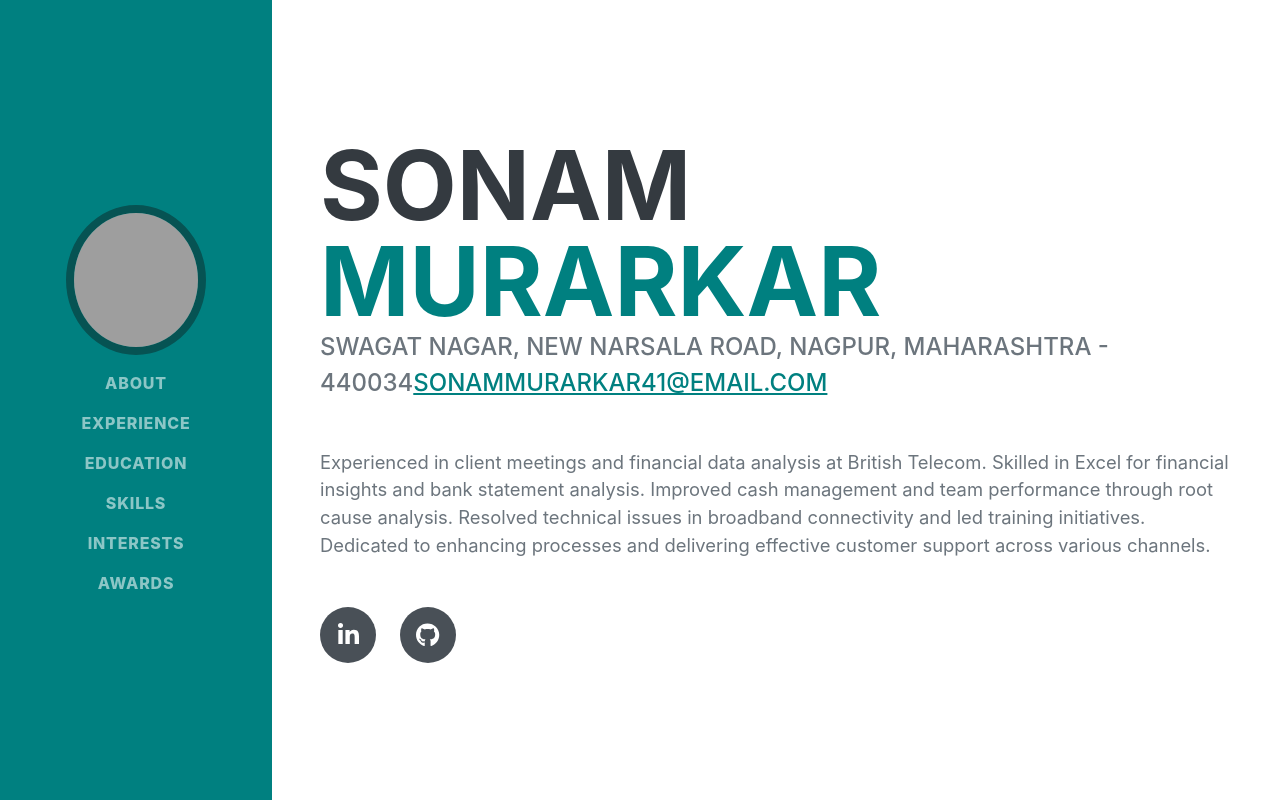
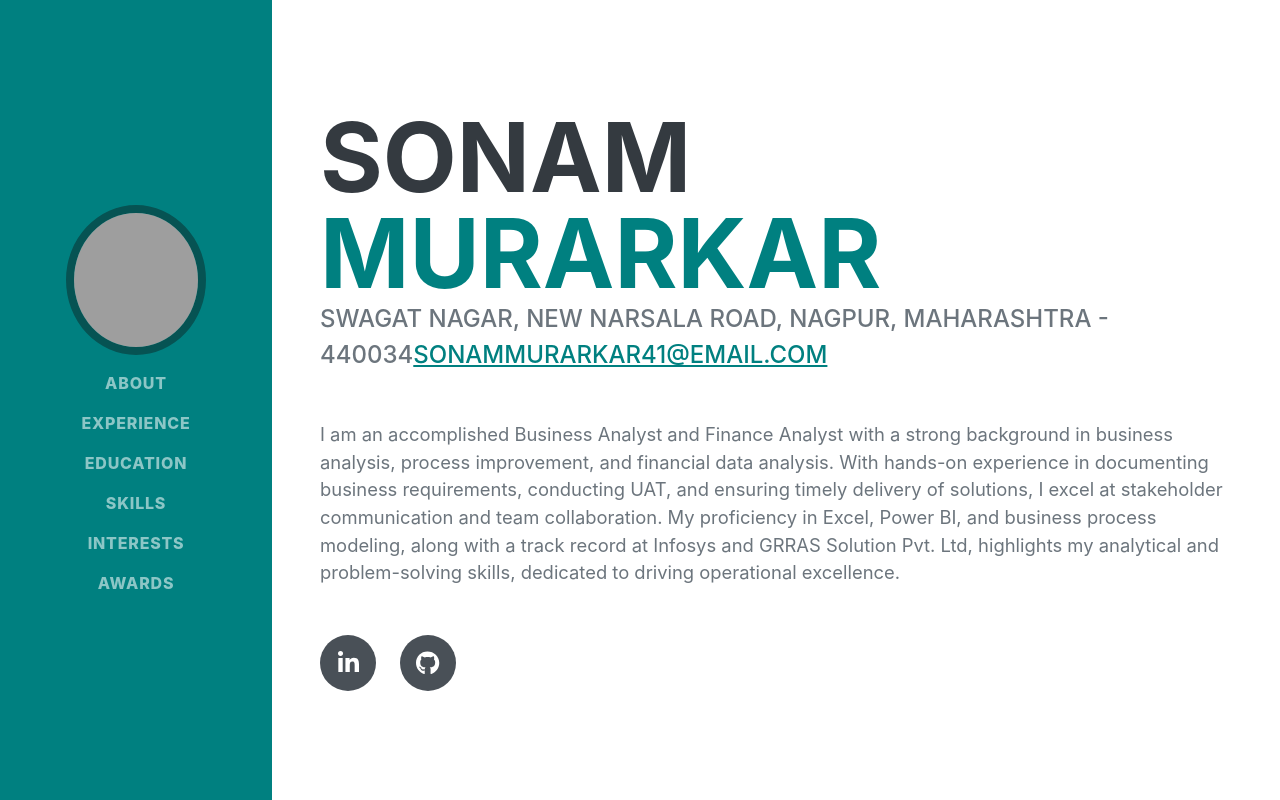
Before and after one commit to coderunner4sonam/Portfolio, a React (Create React App) app: page / in a window 1280 px wide. Shown: the top 800 px of the page. Built offline with nearby package versions, Linux system fonts and the light colour scheme; grey boxes are pictures that could not be loaded; a web font is replaced by a local one.

Commit message:
update info

```diff
--- a/src/pages/Home.js
+++ b/src/pages/Home.js
@@ -25,13 +25,16 @@ const Home = () => {
             </div>
 
             <p class="lead mb-5">
-              Experienced in client meetings and financial data analysis at
-              British Telecom. Skilled in Excel for financial insights and bank
-              statement analysis. Improved cash management and team performance
-              through root cause analysis. Resolved technical issues in
-              broadband connectivity and led training initiatives. Dedicated to
-              enhancing processes and delivering effective customer support
-              across various channels.
+              I am an accomplished Business Analyst and Finance Analyst with a
+              strong background in business analysis, process improvement, and
+              financial data analysis. With hands-on experience in documenting
+              business requirements, conducting UAT, and ensuring timely
+              delivery of solutions, I excel at stakeholder communication and
+              team collaboration. My proficiency in Excel, Power BI, and
+              business process modeling, along with a track record at Infosys
+              and GRRAS Solution Pvt. Ltd, highlights my analytical and
+              problem-solving skills, dedicated to driving operational
+              excellence.
             </p>
             <div class="social-icons">
               <a
@@ -61,24 +64,28 @@ const Home = () => {
                 <div class="subheading mb-3"> Grras Solution Pvt. Ltd</div>
 
                 <p>
-                ● Conducted business analysis and process improvement to enhance business processes.
+                  ● Conducted business analysis and process improvement to
+                  enhance business processes.
                 </p>
                 <p>
-                ● Gathered and documented business requirements (BRD, SRS, FRD).
-
+                  ● Gathered and documented business requirements (BRD, SRS,
+                  FRD).
                 </p>
                 <p>
                   ● Analyzed requirements, proposed solutions, communicated with
                   stakeholders.
                 </p>
                 <p>
-                ● Utilized business process modeling tools: Microsoft Word, MS Excel, PowerBI
+                  ● Utilized business process modeling tools: Microsoft Word, MS
+                  Excel, PowerBI
                 </p>
                 <p>
-                ● Involved in UAT, Support during the implementation in production, providing User manual.
+                  ● Involved in UAT, Support during the implementation in
+                  production, providing User manual.
                 </p>
                 <p>
-                ● Worked with internal teams to ensure accurate and timely delivery of solutions.
+                  ● Worked with internal teams to ensure accurate and timely
+                  delivery of solutions.
                 </p>
               </div>
               <div class="flex-shrink-0">
@@ -109,8 +116,8 @@ const Home = () => {
                   and applied unidentified cash to reconcile accounts.
                 </p>
                 <p>
-                ● Improved cash management and conducted root cause analysis to
-                  identify team errors.
+                  ● Improved cash management and conducted root cause analysis
+                  to identify team errors.
                 </p>
                 <p>
                   ● Resolved technical issues related to broadband connectivity,
@@ -289,9 +296,10 @@ const Home = () => {
             <p>
               Passionate about business analysis and process optimization, I
               excel in enhancing business processes and stakeholder
-              communication. My expertise in gathering and documenting comprehensive
-              business requirements, using tools like Microsoft Word, Excel, and
-              PowerBI, drives my ability to deliver effective solutions.
+              communication. My expertise in gathering and documenting
+              comprehensive business requirements, using tools like Microsoft
+              Word, Excel, and PowerBI, drives my ability to deliver effective
+              solutions.
             </p>
             <p class="mb-0">
               My interest extends to financial data analysis and client
```
Lines whose indentation alone changed are shown as unchanged.
